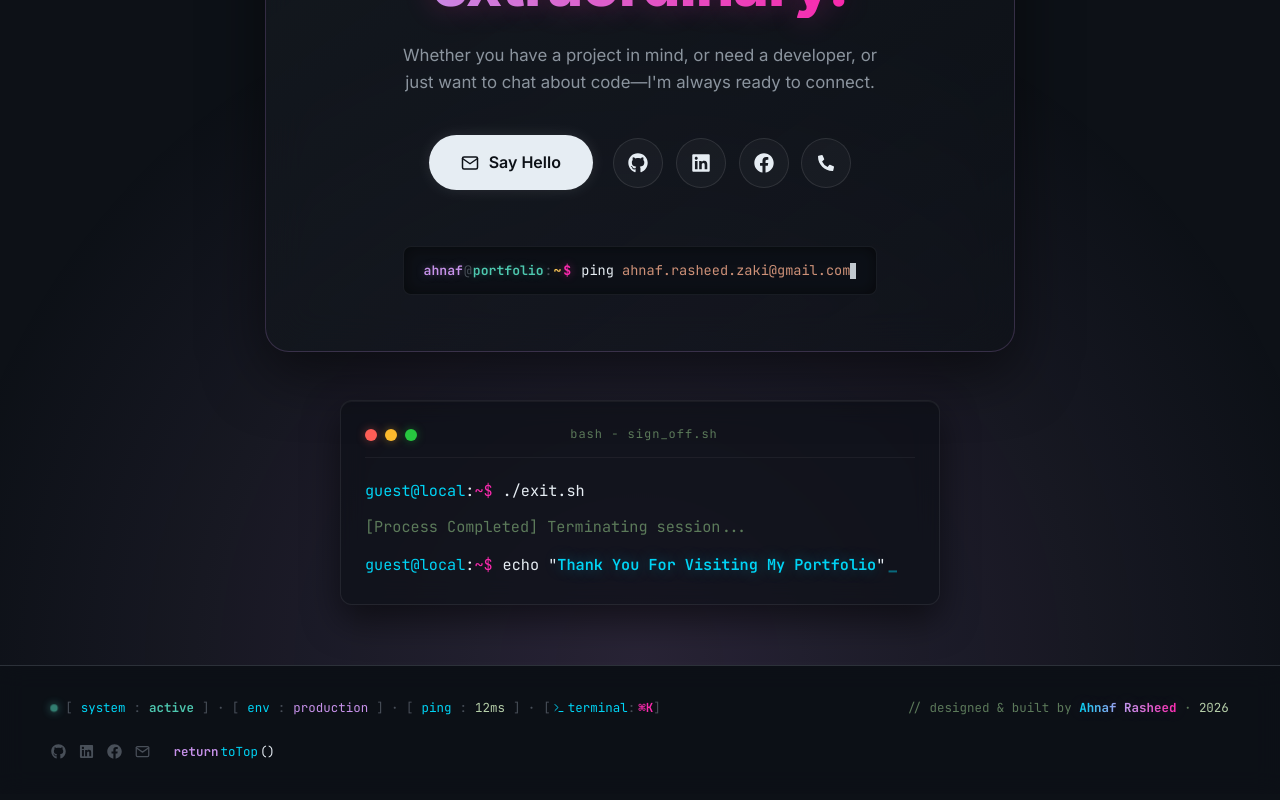
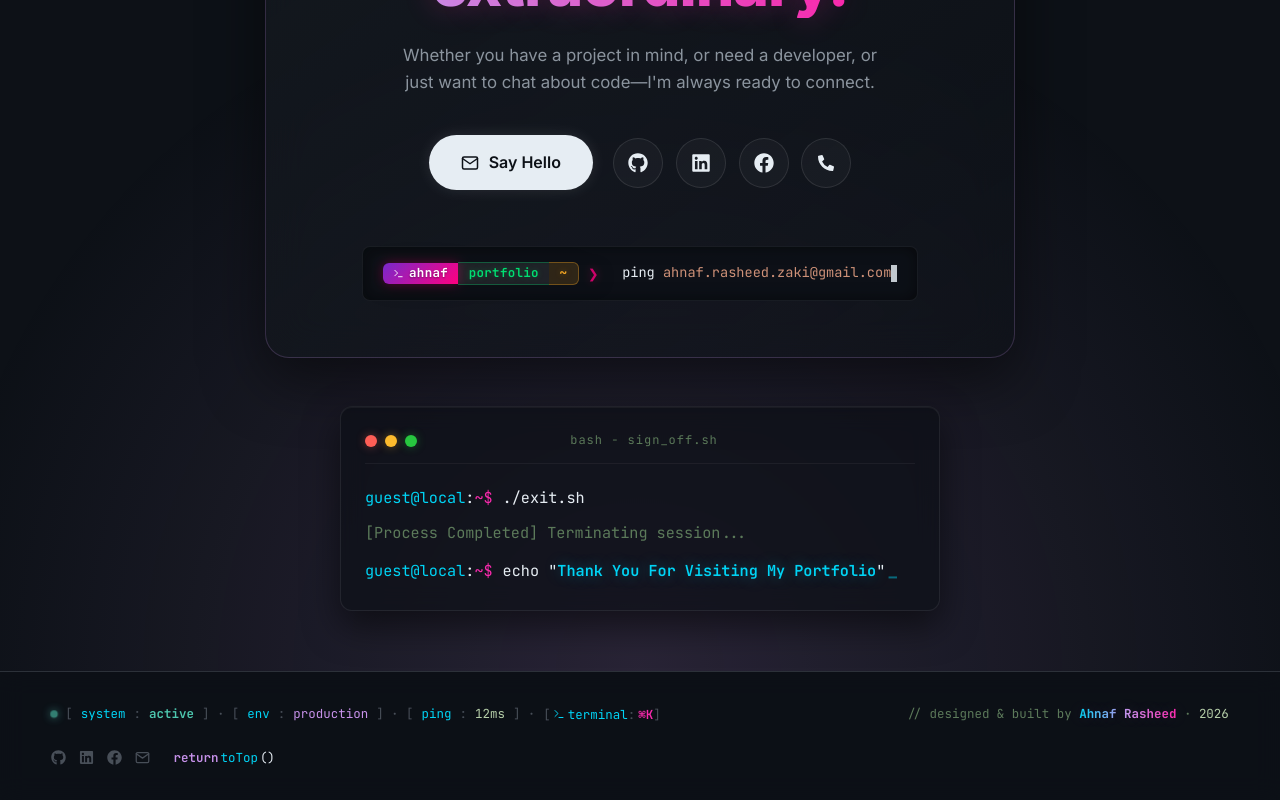
Before and after one commit to ah-nd-naf/Portfolio_Ahnaf, a React (Vite) app: page / in a window 1280 px wide. Shown: the part 6111-6911 px from the top of the page. Built offline with nearby package versions, Linux system fonts and the light colour scheme; the HTML template or start-up script is replaced by a standard one.

Commit message:
glitch fix !!

```diff
--- a/src/components/CommandPalette.jsx
+++ b/src/components/CommandPalette.jsx
@@ -305,14 +305,19 @@ const CommandPalette = ({ isOpen, setIsOpen }) => {
         type: 'user',
         render: (
           <div className="cmd-term-user-entry">
-            <span className="cmd-term-prompt-inline">
-              <span className="cmd-prompt-user">ahnaf</span>
-              <span className="cmd-prompt-at">@</span>
-              <span className="cmd-prompt-host">portfolio</span>
-              <span className="cmd-prompt-sep">:</span>
-              <span className="cmd-prompt-path">~</span>
-              <span className="cmd-prompt-char">$</span>
-            </span>
+            <div className="cmd-power-prompt">
+              <div className="cmd-prompt-segment segment-user">
+                <FiTerminal size={11} />
+                <span>ahnaf</span>
+              </div>
+              <div className="cmd-prompt-segment segment-host">
+                <span>portfolio</span>
+              </div>
+              <div className="cmd-prompt-segment segment-path">
+                <span>~</span>
+              </div>
+              <span className="cmd-prompt-arrow">❯</span>
+            </div>
             <span className="cmd-term-user-text">{cmd}</span>
           </div>
         )
@@ -751,17 +756,16 @@ const CommandPalette = ({ isOpen, setIsOpen }) => {
                   <span className="dot dot-green" onClick={() => setActiveTab('terminal')} title="Terminal"></span>
                 </div>
                 <div className="cmd-header-title">
-                  <FiTerminal className="cmd-header-icon" />
-                  <span className="cmd-term-prompt-header">
-                    <span className="cmd-prompt-user">ahnaf</span>
-                    <span className="cmd-prompt-at">@</span>
-                    <span className="cmd-prompt-host">portfolio</span>
-                    <span className="cmd-prompt-sep">:</span>
-                    <span className="cmd-prompt-path">~</span>
-                  </span>
-                  <span className="cmd-ping-badge">
-                    <span className="live-dot-pulse-sm"></span> 12ms
-                  </span>
+                  <div className="cmd-header-badge">
+                    <FiTerminal className="cmd-badge-icon" />
+                    <span className="cmd-badge-user">ahnaf</span>
+                    <span className="cmd-badge-at">@</span>
+                    <span className="cmd-badge-host">portfolio</span>
+                    <span className="cmd-badge-path">:~</span>
+                    <span className="cmd-ping-badge">
+                      <span className="live-dot-pulse-sm"></span> 12ms
+                    </span>
+                  </div>
                 </div>
               </div>
 
@@ -954,14 +958,19 @@ const CommandPalette = ({ isOpen, setIsOpen }) => {
                 </div>
 
                 <form onSubmit={handleTerminalSubmit} className="cmd-terminal-form">
-                  <span className="cmd-term-prompt">
-                    <span className="cmd-prompt-user">ahnaf</span>
-                    <span className="cmd-prompt-at">@</span>
-                    <span className="cmd-prompt-host">portfolio</span>
-                    <span className="cmd-prompt-sep">:</span>
-                    <span className="cmd-prompt-path">~</span>
-                    <span className="cmd-prompt-char">$</span>
-                  </span>
+                  <div className="cmd-power-prompt">
+                    <div className="cmd-prompt-segment segment-user">
+                      <FiTerminal size={12} />
+                      <span>ahnaf</span>
+                    </div>
+                    <div className="cmd-prompt-segment segment-host">
+                      <span>portfolio</span>
+                    </div>
+                    <div className="cmd-prompt-segment segment-path">
+                      <span>~</span>
+                    </div>
+                    <span className="cmd-prompt-arrow">❯</span>
+                  </div>
                   <input
                     ref={terminalInputRef}
                     type="text"
--- a/src/components/Contact.jsx
+++ b/src/components/Contact.jsx
@@ -1,7 +1,7 @@
 import { useState, useRef } from 'react';
 import { motion } from 'framer-motion';
 import { FaGithub, FaLinkedin, FaFacebook, FaPhoneAlt } from 'react-icons/fa';
-import { FiMail } from 'react-icons/fi';
+import { FiMail, FiTerminal } from 'react-icons/fi';
 
 const Contact = () => {
   const [displayedText, setDisplayedText] = useState("");
@@ -144,14 +144,19 @@ const Contact = () => {
           boxShadow: 'inset 0 0 15px rgba(0,0,0,0.5)',
           maxWidth: '100%'
         }}>
-          <span className="cmd-term-prompt-inline">
-            <span className="cmd-prompt-user">ahnaf</span>
-            <span className="cmd-prompt-at">@</span>
-            <span className="cmd-prompt-host">portfolio</span>
-            <span className="cmd-prompt-sep">:</span>
-            <span className="cmd-prompt-path">~</span>
-            <span className="cmd-prompt-char">$</span>
-          </span>
+          <div className="cmd-power-prompt" style={{ display: 'inline-flex', verticalAlign: 'middle', marginRight: '10px' }}>
+            <div className="cmd-prompt-segment segment-user">
+              <FiTerminal size={11} />
+              <span>ahnaf</span>
+            </div>
+            <div className="cmd-prompt-segment segment-host">
+              <span>portfolio</span>
+            </div>
+            <div className="cmd-prompt-segment segment-path">
+              <span>~</span>
+            </div>
+            <span className="cmd-prompt-arrow">❯</span>
+          </div>
           <span style={{ color: 'var(--text-main)', marginLeft: '10px' }}>ping <span style={{ color: 'var(--syn-string)' }}>ahnaf.rasheed.zaki@gmail.com</span></span>
           <motion.span
             animate={{ opacity: [1, 0, 1] }}
--- a/src/index.css
+++ b/src/index.css
@@ -1777,83 +1777,72 @@ section {
 .cmd-header-title {
   display: flex;
   align-items: center;
-  gap: 0.35rem;
+  gap: 0.5rem;
   font-size: 0.78rem;
-  color: var(--text-dim);
+  font-family: var(--font-mono);
+}
+
+/* Eye-Catching Header Terminal Identity Capsule */
+.cmd-header-badge {
+  display: inline-flex;
+  align-items: center;
+  gap: 6px;
+  padding: 0.22rem 0.65rem;
+  background: linear-gradient(135deg, rgba(121, 40, 202, 0.25) 0%, rgba(255, 0, 128, 0.25) 100%);
+  border: 1px solid rgba(255, 0, 128, 0.45);
+  border-radius: 7px;
+  font-family: var(--font-mono);
+  font-size: 0.76rem;
+  font-weight: 700;
+  box-shadow: 0 0 14px rgba(255, 0, 128, 0.2), inset 0 1px 0 rgba(255, 255, 255, 0.15);
+  letter-spacing: 0.2px;
+}
+
+.cmd-badge-icon {
+  color: #ff0080;
+  display: flex;
+  align-items: center;
+  font-size: 0.85rem;
+  filter: drop-shadow(0 0 6px rgba(255, 0, 128, 0.7));
+}
+
+.cmd-badge-user {
+  background: linear-gradient(135deg, #ffffff 0%, #ffc6e5 100%);
+  -webkit-background-clip: text;
+  -webkit-text-fill-color: transparent;
+  font-weight: 800;
   letter-spacing: 0.3px;
-  font-family: var(--font-mono);
-}
-
-.cmd-term-prompt-header {
-  display: inline-flex;
-  align-items: center;
-  font-family: var(--font-mono);
-  font-size: 0.78rem;
-  letter-spacing: 0.3px;
-}
-
-.cmd-prompt-user {
-  color: var(--syn-purple);
-  font-weight: 600;
-  text-shadow: 0 0 8px rgba(199, 146, 234, 0.35);
-}
-
-.cmd-prompt-at {
-  color: var(--text-dim);
-  margin: 0 1px;
+}
+
+.cmd-badge-at {
+  color: rgba(255, 255, 255, 0.4);
   font-weight: 400;
 }
 
-.cmd-prompt-host {
-  color: var(--syn-green);
-  font-weight: 600;
-  text-shadow: 0 0 8px rgba(78, 201, 176, 0.3);
-}
-
-.cmd-prompt-sep {
-  color: var(--text-dim);
-  margin: 0 1px;
-  font-weight: 400;
-}
-
-.cmd-prompt-path {
-  color: var(--syn-yellow);
-  font-weight: 600;
-  text-shadow: 0 0 8px rgba(248, 197, 85, 0.3);
-}
-
-.cmd-prompt-char {
-  color: var(--syn-pink);
+.cmd-badge-host {
+  color: #00df72;
   font-weight: 700;
-  margin-left: 2px;
-  text-shadow: 0 0 8px rgba(249, 42, 173, 0.4);
-}
-
-.cmd-user-path {
-  color: var(--syn-purple);
-  font-weight: 600;
-}
-
-.cmd-header-sep {
-  color: var(--text-dim);
-}
-
-.cmd-header-cwd {
-  color: var(--syn-yellow);
-  font-weight: 600;
+  text-shadow: 0 0 8px rgba(0, 223, 114, 0.45);
+}
+
+.cmd-badge-path {
+  color: #f5a623;
+  font-weight: 700;
+  text-shadow: 0 0 8px rgba(245, 166, 35, 0.45);
 }
 
 .cmd-ping-badge {
   display: inline-flex;
   align-items: center;
   gap: 5px;
-  background: rgba(39, 201, 63, 0.1);
-  border: 1px solid rgba(39, 201, 63, 0.3);
-  color: #4ef06b;
+  background: rgba(0, 223, 114, 0.12);
+  border: 1px solid rgba(0, 223, 114, 0.35);
+  color: #00df72;
   font-size: 0.68rem;
-  padding: 1px 6px;
+  font-weight: 600;
+  padding: 1px 7px;
   border-radius: 12px;
-  margin-left: 4px;
+  margin-left: 2px;
 }
 
 .cmd-header-tabs {
@@ -2321,6 +2310,69 @@ section {
   background: rgba(12, 16, 25, 0.98);
   border-top: 1px solid rgba(255, 255, 255, 0.08);
   gap: 0.6rem;
+}
+
+/* Eye-Catching Powerline Prompt */
+.cmd-power-prompt {
+  display: inline-flex;
+  align-items: center;
+  flex-shrink: 0;
+  user-select: none;
+  font-family: var(--font-mono);
+  font-size: 0.82rem;
+  filter: drop-shadow(0 2px 8px rgba(0, 0, 0, 0.5));
+}
+
+.cmd-prompt-segment {
+  display: inline-flex;
+  align-items: center;
+  gap: 5px;
+  padding: 0.28rem 0.65rem;
+  line-height: 1;
+  font-size: 0.78rem;
+  letter-spacing: 0.3px;
+}
+
+.cmd-prompt-segment.segment-user {
+  background: linear-gradient(135deg, #7928ca 0%, #ff0080 100%);
+  color: #ffffff;
+  border-radius: 6px 0 0 6px;
+  font-weight: 700;
+  text-shadow: 0 1px 2px rgba(0, 0, 0, 0.4);
+  box-shadow: 0 0 12px rgba(255, 0, 128, 0.35);
+}
+
+.cmd-prompt-segment.segment-host {
+  background: rgba(255, 255, 255, 0.08);
+  color: #00df72;
+  border-top: 1px solid rgba(0, 223, 114, 0.3);
+  border-bottom: 1px solid rgba(0, 223, 114, 0.3);
+  font-weight: 600;
+  text-shadow: 0 0 6px rgba(0, 223, 114, 0.3);
+}
+
+.cmd-prompt-segment.segment-path {
+  background: rgba(245, 166, 35, 0.15);
+  color: #f5a623;
+  border: 1px solid rgba(245, 166, 35, 0.35);
+  border-left: none;
+  border-radius: 0 6px 6px 0;
+  font-weight: 700;
+  text-shadow: 0 0 6px rgba(245, 166, 35, 0.3);
+}
+
+.cmd-prompt-arrow {
+  color: #ff0080;
+  font-size: 1.1rem;
+  font-weight: 900;
+  margin: 0 0.35rem 0 0.45rem;
+  filter: drop-shadow(0 0 8px #ff0080);
+  animation: promptArrowPulse 2s ease-in-out infinite;
+}
+
+@keyframes promptArrowPulse {
+  0%, 100% { transform: translateX(0); opacity: 1; filter: drop-shadow(0 0 8px rgba(255, 0, 128, 0.8)); }
+  50% { transform: translateX(2px); opacity: 0.8; filter: drop-shadow(0 0 4px rgba(255, 0, 128, 0.4)); }
 }
 
 .cmd-term-prompt {
```
